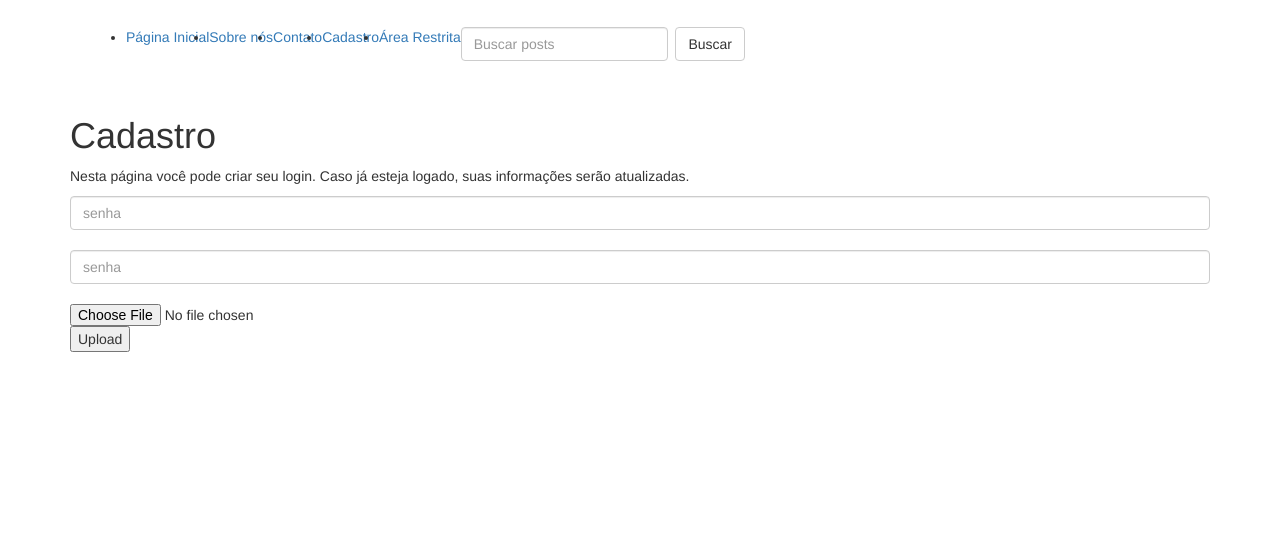
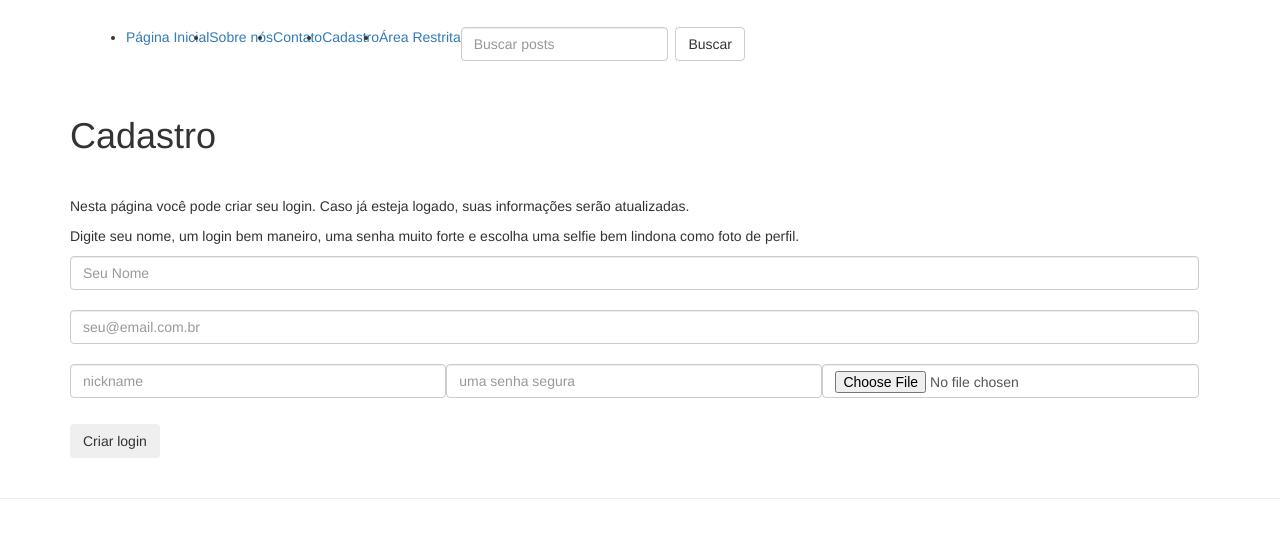
Before and after one commit to wesleyit/python_safesite, a Flask app: page /signup in a window 1280 px wide. Shown: the part 297-836 px from the top of the page. Before the commit the page ends 649 px from the top, so only its background shows below. Run offline with Flask 2, Linux system fonts and the light colour scheme; some libraries are stand-ins or nearby versions.

Commit message:
Signup page done

```diff
--- a/app.py
+++ b/app.py
@@ -87,6 +87,41 @@ def get_signup():
     return f.render_template('signup.html')
 
 
+@app.route('/signup', methods=['POST'])
+def post_signup():
+    name = f.request.form['name']
+    login = f.request.form['login']
+    email = f.request.form['email']
+    password = f.request.form['senha']
+    photo = f.request.files['photo']
+    extension = photo.filename.split('.')[-1]
+    photo.save(login + '.' + extension)
+    sql = f'''
+    SELECT login
+    FROM logins
+    WHERE login = '{hash(login)}';
+    '''
+    if len(query(sql)) == 0:
+        sql = f'''
+        INSERT INTO logins (login, email, type, password)
+        VALUES ('{hash(login)}', '{email}', 'user', '{hash(password)}');
+        '''
+        execsql(sql)
+        msg = f'Usuário criado, {name}!'
+    else:
+        sql = f'''
+        UPDATE logins
+        SET
+            email = '{email}',
+            type = 'user',
+            password = '{hash(password)}'
+        WHERE login = '{hash(login)}';
+        '''
+        execsql(sql)
+        msg = f'Usuário atualizado, {name}!'
+    return f.render_template('signup.html', msg=msg)
+
+
 @app.route('/login', methods=['GET'])
 def get_login():
     return f.render_template('/login.html', msg='')
--- a/static/css/main.css
+++ b/static/css/main.css
@@ -32,3 +32,13 @@ div.cmdresults {
     color: white;
     background-color: black;
 }
+
+.w50 {
+    width: 50%;
+    float: left;
+}
+
+.w33 {
+    width: 33%;
+    float: left;
+}
--- a/templates/signup.html
+++ b/templates/signup.html
@@ -3,13 +3,19 @@
 {% block content %}
 <div class="container">
     <h1>Cadastro</h1>
+    <h3 style="color: red">{{msg}}</h3><br>
     <p>Nesta página você pode criar seu login. Caso já
     esteja logado, suas informações serão atualizadas.</p>
-    <form method=post enctype=multipart/form-data>
-        <input type="text" name="login" class="form-control" placeholder="senha"><br>
-        <input type="password" name="senha" class="form-control" placeholder="senha"><br>
-        <input type=file name=file>
-        <input type=submit value=Upload>
-        </form>
+    <p>Digite seu nome, um login bem maneiro, uma senha muito forte
+    e escolha uma selfie bem lindona como foto de perfil.</p>
+    <form method=post enctype="multipart/form-data">
+        <input type="text" name="name" class="form-control" placeholder="Seu Nome" style="width: 99%"><br>
+        <input type="email" name="email" class="form-control" placeholder="seu@email.com.br" style="width: 99%"><br>
+        <input type="text" name="login" class="form-control w33" placeholder="nickname">
+        <input type="password" name="senha" class="form-control w33" placeholder="uma senha segura">
+        <input type="file" name="photo" accept="image/*" class="form-control w33"><br><br><br>
+        <input type="submit" value="Criar login" class="btn">
+    </form>
 </div>
+    <br><hr><br>
 {% endblock %}
```
